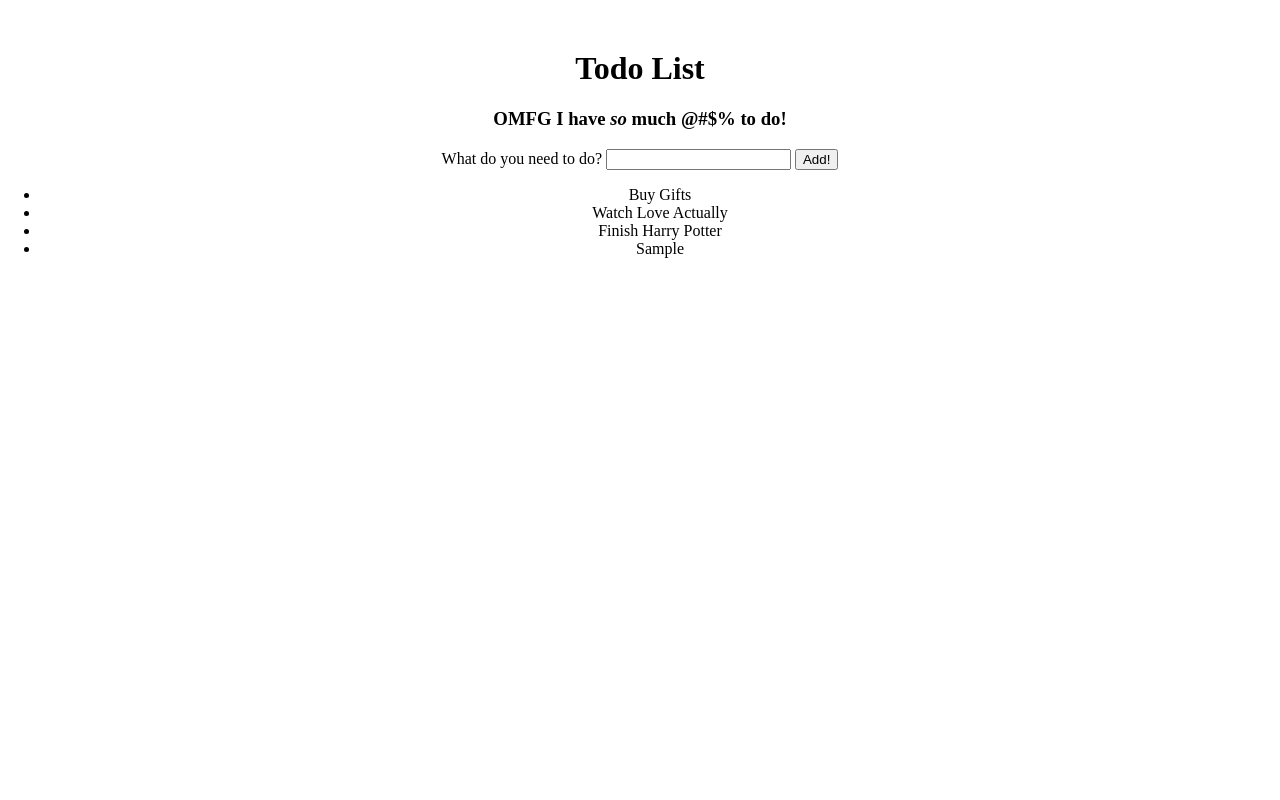
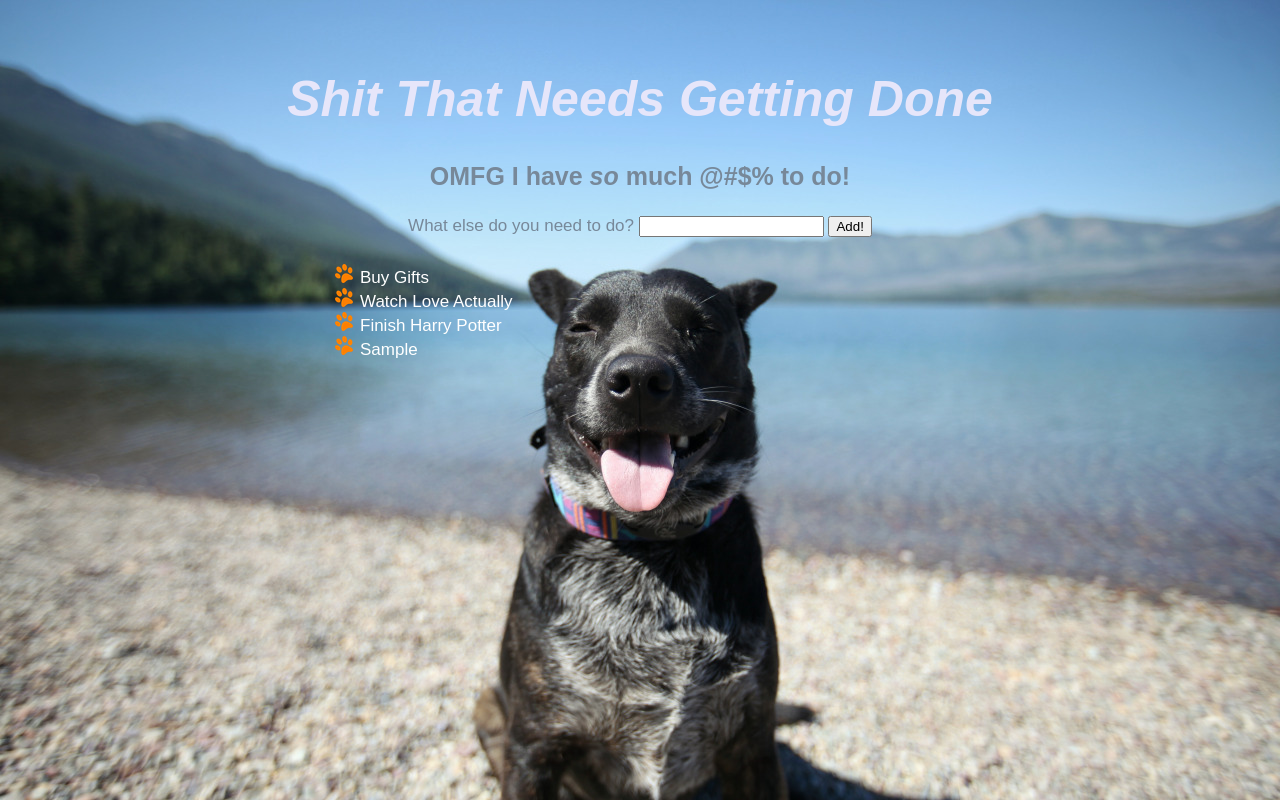
Before and after one commit to ebw8995/todo-list, a plain HTML site: page index.html in a window 1280 px wide. Both pictures are taken after typing "Sample" into the empty fields and a click on the button "Add!". Drawn offline with Linux system fonts and the light colour scheme.

Commit message:
Design + JS

```diff
--- a/index.html
+++ b/index.html
@@ -9,14 +9,14 @@
   </head>
 
   <body>
-    <h1>Todo List</h1>
+    <h1>Shit That Needs Getting Done</h1>
     <h3>OMFG I have <em>so</em> much @#$% to do!</h3>
 
-    <span>What do you need to do? <input type="text" id="todo-input">
+    <span>What else do you need to do? <input type="text" id="todo-input">
       <button onclick="addItem()">Add!</button>
     </span>
 
-    <ul id="list"></ul>
+    <dl id="list"></dl>
 
     <script type="text/javascript" src="main.js"></script>
   </body>
--- a/main.css
+++ b/main.css
@@ -1,4 +1,30 @@
+h1 {
+	font-family: Arial;
+	font-style: italic;
+	color: #E6E6FA;
+	font-size: 50px;
+}
+
+h3 {
+	font-family: Arial;
+/*	font-style: italic;*/
+	color: #778899;
+	font-size: 25px;
+}
+
 body {
   text-align: center;
-  margin: 50px 0;
+  margin: 70px 0;
+  background: url(images/background_img.jpeg)no-repeat center top;
+  font-family: Arial;
+  color: #778899;
+  font-size: 17px;
 }
+
+#list{
+	list-style: url(images/paw_print.png);
+	color: white;
+	padding:10px;
+	text-align: left;
+	margin-left: 325px;
+}
--- a/main.js
+++ b/main.js
@@ -5,20 +5,25 @@ var listItems = [
 
 var list = document.getElementById("list"); // target the list id within the html
 
-for (var i = 0; i < listItems.length; i++) {
+for (var i = 0; i < listItems.length; i++) { // 'for' is a term for a loop. we pass in conditions. you use loops with arrays.
 	var li = document.createElement("li"); // this is a reference
 	li.appendChild(document.createTextNode(listItems[i])); // accesses whatever index is witin our loop
 	list.appendChild(li);
 }
 
 function addItem() {
-	var item = document.getElementById("todo-input").value;
-	listItems.push(item);
-	var li = document.createElement("li"); //this creates an empty list
-	li.appendChild(document.createTextNode(item)); //we can just pass in our string, we need to add in createTextNode
-	list.appendChild(li); // parent element.appendChild (child)
-	debugger;
-	document.getElementById("todo-input").value = ""; //this clears the input field so the user can keep adding
+	if (document.getElementById("todo-input").value == "") {
+		window.alert("Silly Goose! You didn't add an item to do!")
+	} else {
+	// function event.preventDefault(); //why won't this prevent my bullet from appearing?
+		var item = document.getElementById("todo-input").value; //var is a semantic container for something, can hold a function, a number, a string, an array. You access it by typing it, no ""
+		listItems.push(item);  //push is something you can only to an array. listItems is the array (list) at the top. Pushing (item) to that array adds the next item to the list
+		var li = document.createElement("li"); //this creates an empty list
+		li.appendChild(document.createTextNode(item)); //we cant just pass in our string, we need to add in createTextNode
+		list.appendChild(li); // parent element.appendChild (child)
+		// debugger;
+		document.getElementById("todo-input").value = ""; //this clears the input field so the user can keep adding
+	}
 }
 
 
```
Also changed, not shown: images/background_img.jpeg (added), images/paw_print.png (added).
